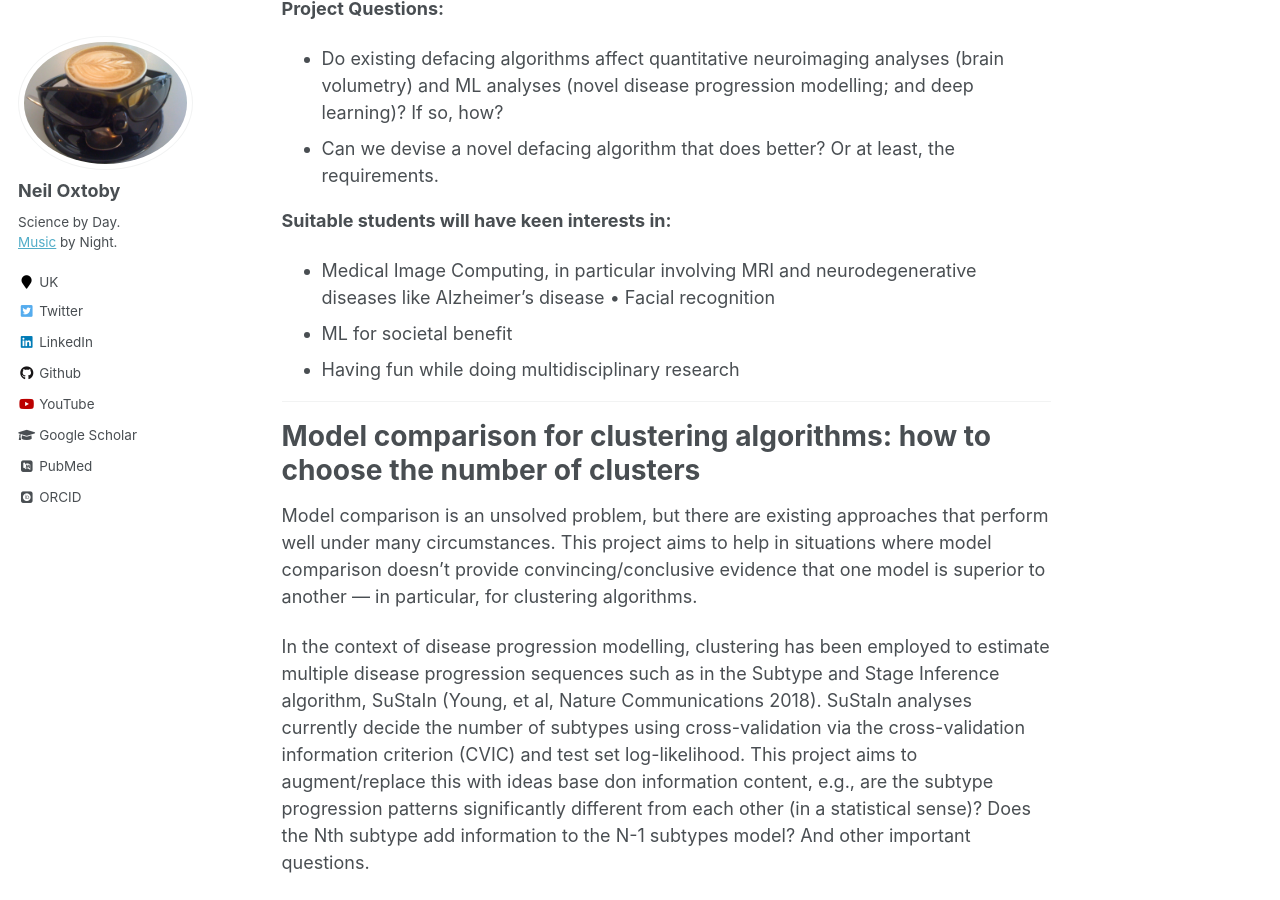
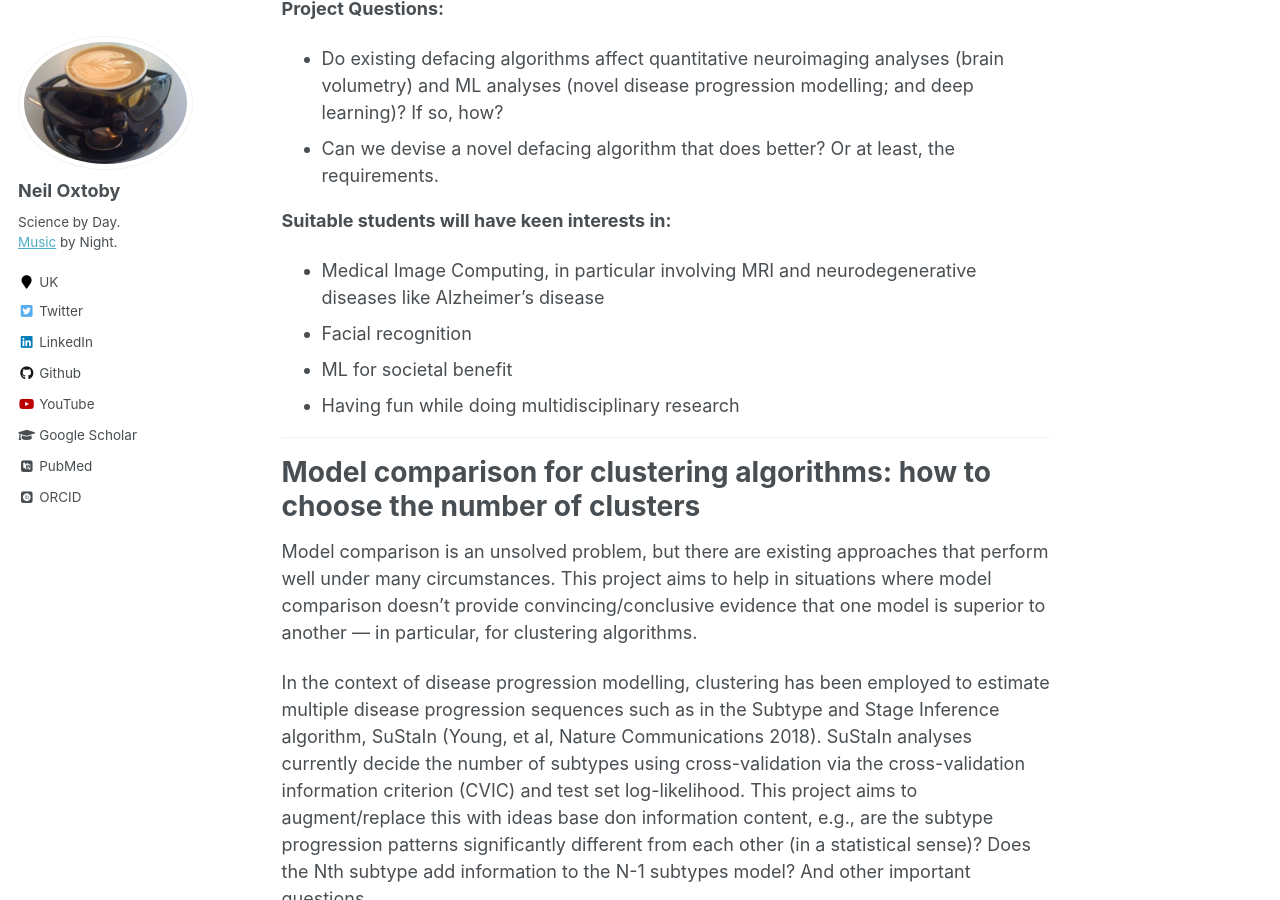
Before and after one commit to noxtoby/science, a Jekyll site: the page built from _pages/student-projects.md, in a window 1280 px wide and 900 px high, scrolled down 4433 px. Built offline with Jekyll 4.4.1, drawn with Linux system fonts in a browser that asks for light colours; some web fonts are replaced; some of the changed text lies outside the part shown.

```diff
--- a/_pages/student-projects.md
+++ b/_pages/student-projects.md
@@ -63,7 +66,7 @@ This project will investigate one or all of the above, assessing performance aga
 MLAH: Machine Learning Accelerated Histopathology
 ======
 
-with Prof. Tammaryn Lashley (UCL ION Queen Square Brain bank)
+with Prof. Tammaryn Lashley (UCL ION Queen Square Brain bank) <br/>
 and Dr Andre Altmann (UCL CMIC)
 
 **Background:**
@@ -94,8 +97,9 @@ In the current neuropathology workflow, brain tissue is sliced thinly (7µm), st
 
 MRI Precious: Deidentifying MRI using defacing algorithms — one algorithm to rule them all?
 ======
-with Zuzana Walker (UCL Psychiatry),
-Dave Cash (UCL Dementia Research Centre),
+
+with Zuzana Walker (UCL Psychiatry), <br/>
+Dave Cash (UCL Dementia Research Centre), <br/>
 Geoff Parker (UCL CMIC)
 
 **Background:**
@@ -111,7 +115,8 @@ Geoff Parker (UCL CMIC)
 
 **Suitable students will have keen interests in:**
 
-- Medical Image Computing, in particular involving MRI and neurodegenerative diseases like Alzheimer’s disease • Facial recognition
+- Medical Image Computing, in particular involving MRI and neurodegenerative diseases like Alzheimer’s disease
+- Facial recognition
 - ML for societal benefit
 - Having fun while doing multidisciplinary research
 
```
Also changed, not shown: other parts of _pages/student-projects.md (+4 -1 lines).
